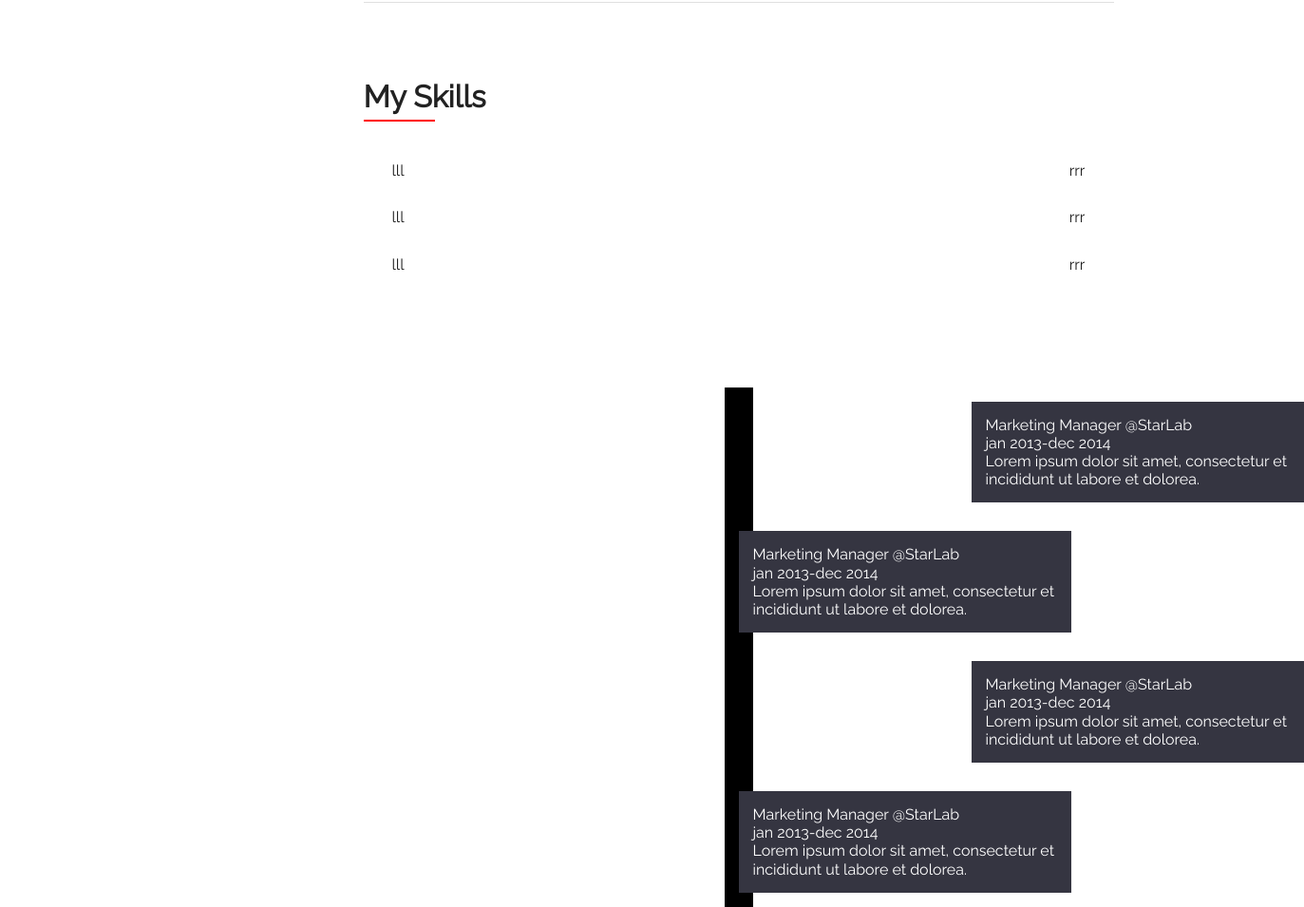
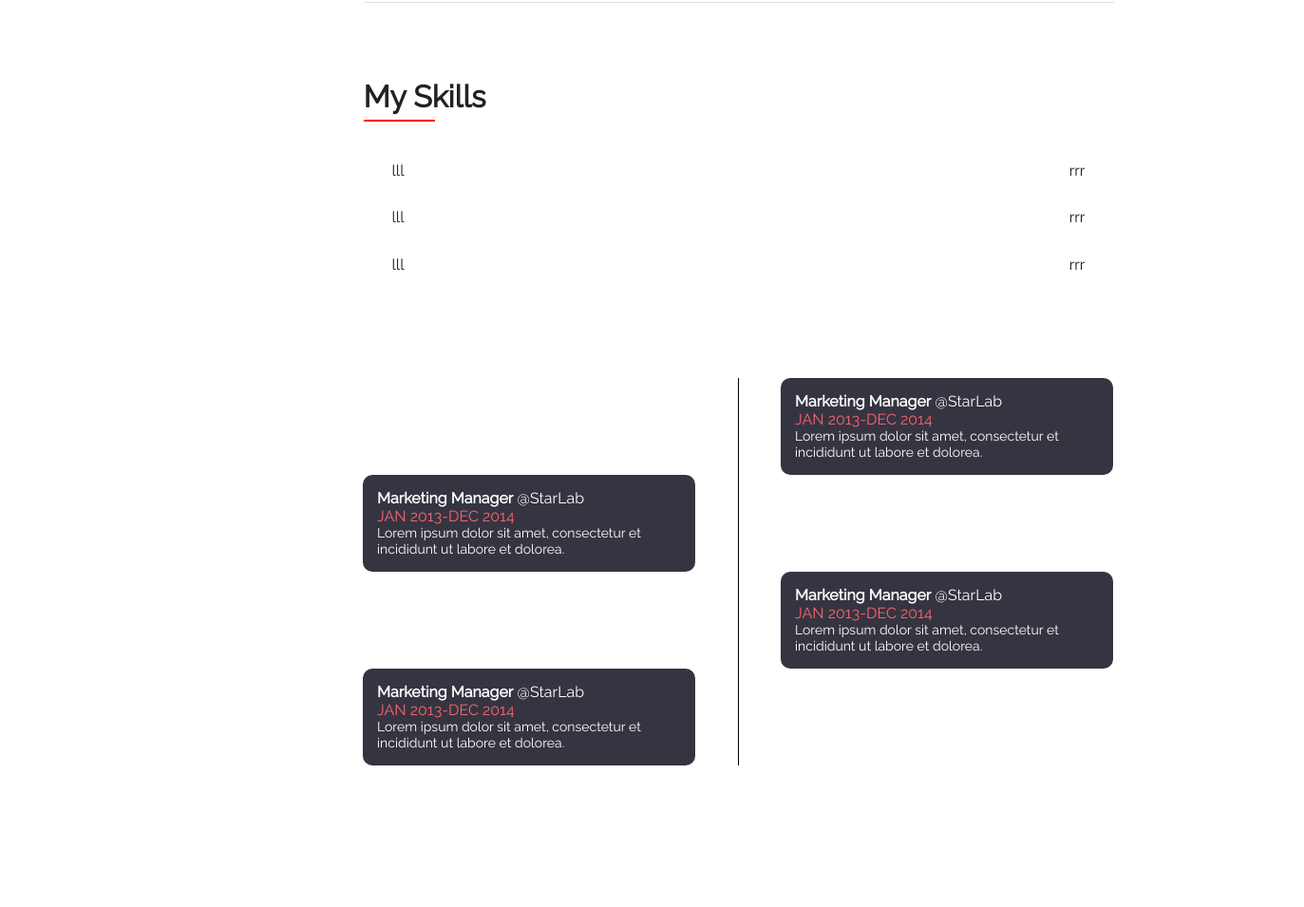
Before and after one commit to samartsevaas/resume, a plain HTML site: page index.html in a window 1280 px wide. Shown: the part 1761-2716 px from the top of the page at 95% size, 1373 px wide, since content can reach past the window. After the commit the page ends 2567 px from the top, so only its background shows below. Drawn offline with Linux system fonts and the light colour scheme.

Commit message:
styling timeline

```diff
--- a/color.scss
+++ b/color.scss
@@ -3,3 +3,5 @@ $white-color:#fff;
 $black-color:#000;
 $background-color__button:#fb6470;
 $basic-font:'Raleway', sans-serif;
+$timeline-color:#fb6470;
+$size-little:0.875em;
--- a/index.html
+++ b/index.html
@@ -141,29 +141,29 @@
                 <li class="timeline-li">
                     <div class="timeline-li__text">
                         <p><span>Marketing Manager</span> @StarLab</p>
-                        <p>jan 2013-dec 2014</p>
-                        <p>Lorem ipsum dolor sit amet, consectetur et incididunt ut labore et dolorea.</p>
+                        <p class="timeline-li__text-pink">jan 2013-dec 2014</p>
+                        <p class="timeline-li__text-size">Lorem ipsum dolor sit amet, consectetur et incididunt ut labore et dolorea.</p>
                     </div>
                 </li>
                 <li class="timeline-li">
                     <div class="timeline-li__text">
                         <p><span>Marketing Manager</span> @StarLab</p>
-                        <p>jan 2013-dec 2014</p>
-                        <p>Lorem ipsum dolor sit amet, consectetur et incididunt ut labore et dolorea.</p>
+                        <p class="timeline-li__text-pink">jan 2013-dec 2014</p>
+                        <p class="timeline-li__text-size">Lorem ipsum dolor sit amet, consectetur et incididunt ut labore et dolorea.</p>
                     </div>
                 </li>
                 <li class="timeline-li">
                     <div class="timeline-li__text">
                         <p><span>Marketing Manager</span> @StarLab</p>
-                        <p>jan 2013-dec 2014</p>
-                        <p>Lorem ipsum dolor sit amet, consectetur et incididunt ut labore et dolorea.</p>
+                        <p class="timeline-li__text-pink">jan 2013-dec 2014</p>
+                        <p class="timeline-li__text-size">Lorem ipsum dolor sit amet, consectetur et incididunt ut labore et dolorea.</p>
                     </div>
                 </li>
                 <li class="timeline-li">
                     <div class="timeline-li__text">
                         <p><span>Marketing Manager</span> @StarLab</p>
-                        <p>jan 2013-dec 2014</p>
-                        <p>Lorem ipsum dolor sit amet, consectetur et incididunt ut labore et dolorea.</p>
+                        <p class="timeline-li__text-pink">jan 2013-dec 2014</p>
+                        <p class="timeline-li__text-size">Lorem ipsum dolor sit amet, consectetur et incididunt ut labore et dolorea.</p>
                     </div>
                 </li>
             </ul>
--- a/style_resume-home.scss
+++ b/style_resume-home.scss
@@ -610,17 +610,30 @@ textarea {
 
 .timeline{
   & .timeline-ul{
-    padding-top: 10px;
-    & li:nth-child(odd) div{
-      left: 45px;
-      transform: translate3d(200px, 0, 0);
+    & .timeline-li:nth-child(odd) .timeline-li__text{
+      transform: translate3d(45px, 0, 0);
     }
-    & li{
+    & .timeline-li:nth-child(even) .timeline-li__text{
+      transform: translate3d(-395px, 0, 0);
+    }
+    & .timeline-li{
       position: relative;
-      padding: 15px;
       margin: 0 auto;
       background: #000;
-      width: 3px;
+      width: 1px;
+      & .timeline-li__text{
+        border-radius: 10px;
+        & span{
+          font-weight: 600;
+        }
+        & .timeline-li__text-pink{
+          color: $timeline-color;
+          text-transform: uppercase;
+        }
+        & .timeline-li__text-size{
+          font-size: $size-little;
+        }
+      }
     }
     & .timeline-li__text{
       padding: 15px;
```
Also changed, not shown: style_resume-home.css, 1 other file.
